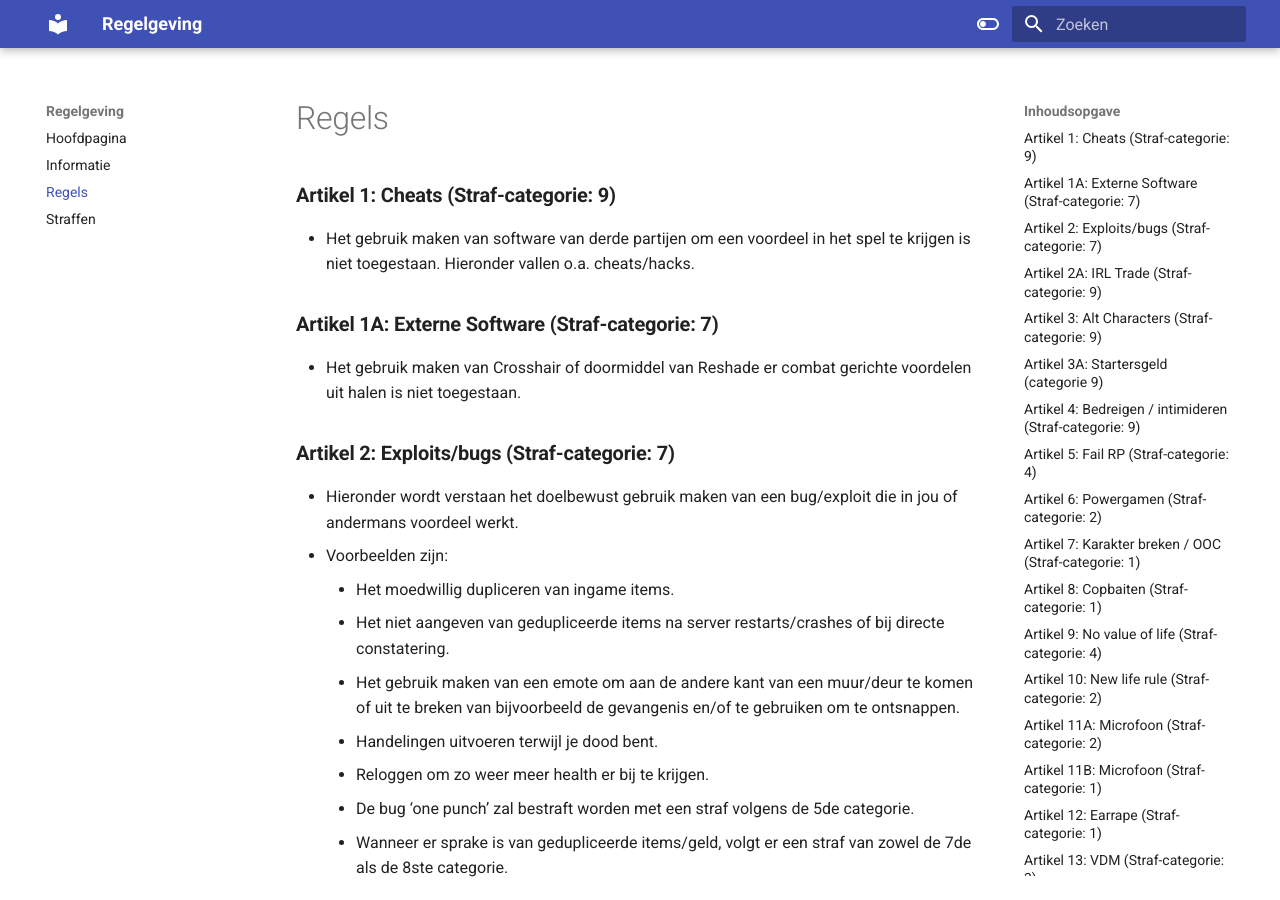
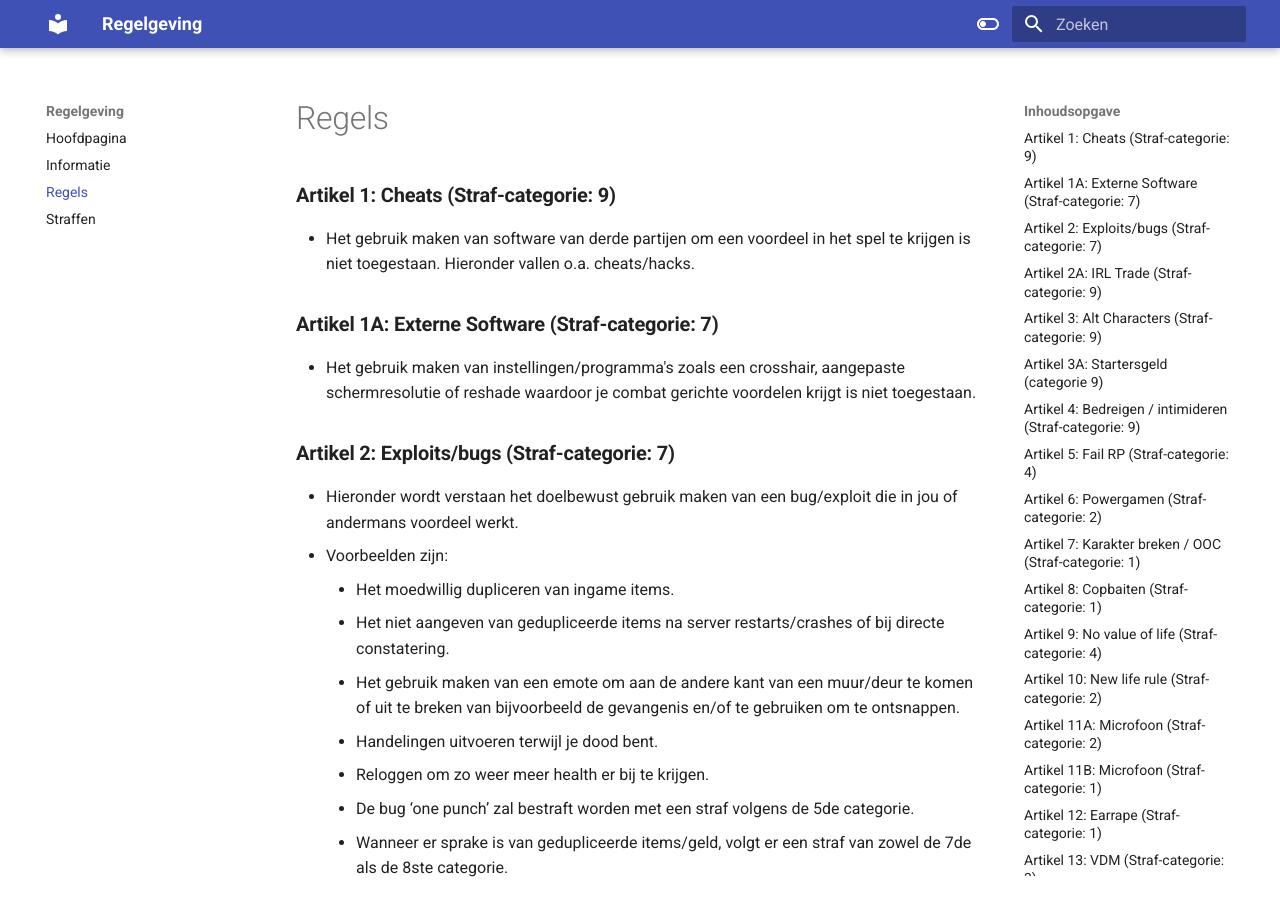
Before and after one commit to ZuiderVeenRP/apv, an MkDocs documentation site: the page built from docs/algemeen.md, in a window 1280 px wide and 900 px high. Built offline with MkDocs 1.6.1 and Material for MkDocs 9.7.7, drawn with Linux system fonts in a browser that asks for light colours; comment, search, counter and statistics services are not loaded.

Commit message:
Update algemeen.md

```diff
--- a/docs/algemeen.md
+++ b/docs/algemeen.md
@@ -4,7 +4,7 @@
    - Het gebruik maken van software van derde partijen om een voordeel in het spel te krijgen is niet toegestaan. Hieronder vallen o.a. cheats/hacks.
 
 ### **Artikel 1A: Externe Software (Straf-categorie: 7)**
-   - Het gebruik maken van Crosshair of doormiddel van Reshade er combat gerichte voordelen uit halen is niet toegestaan.
+   - Het gebruik maken van instellingen/programma's zoals een crosshair, aangepaste schermresolutie of reshade waardoor je combat gerichte voordelen krijgt is niet toegestaan.
 
 ### **Artikel 2: Exploits/bugs (Straf-categorie: 7)**
    - Hieronder wordt verstaan het doelbewust gebruik maken van een bug/exploit die in jou of andermans voordeel werkt.
```
